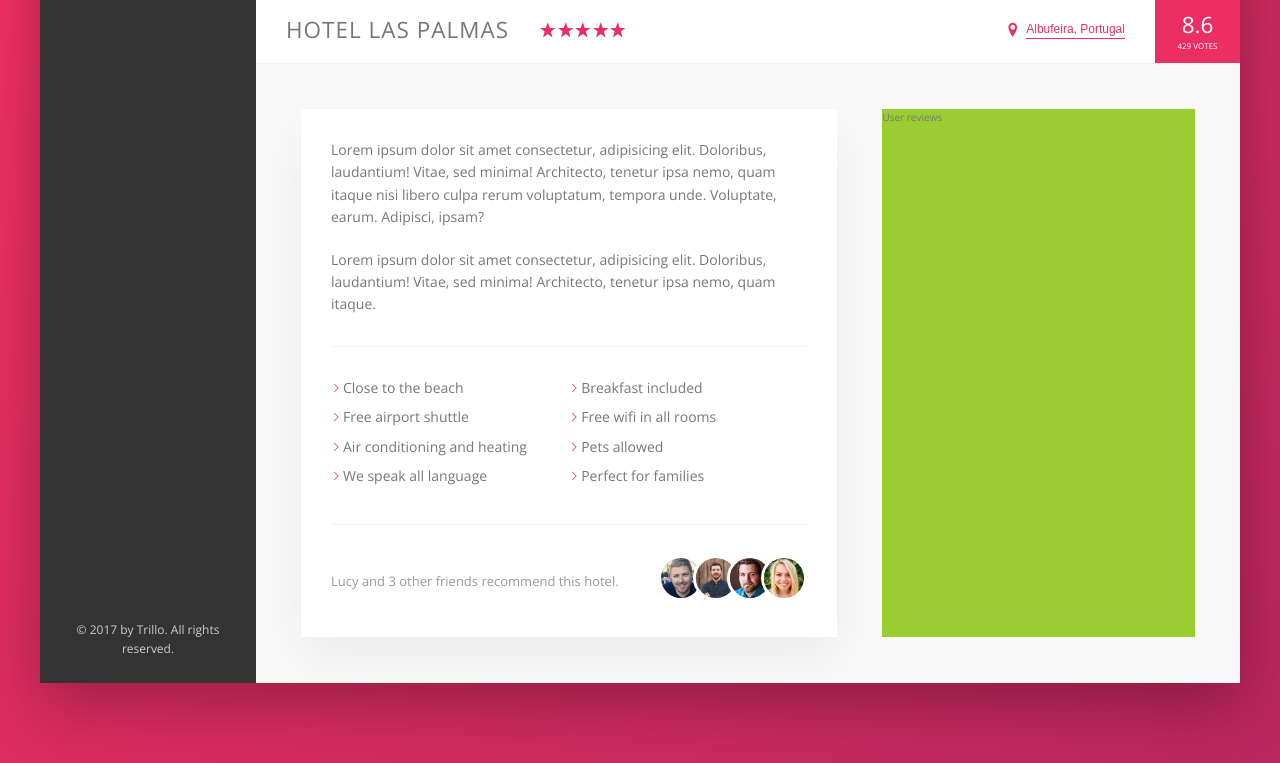
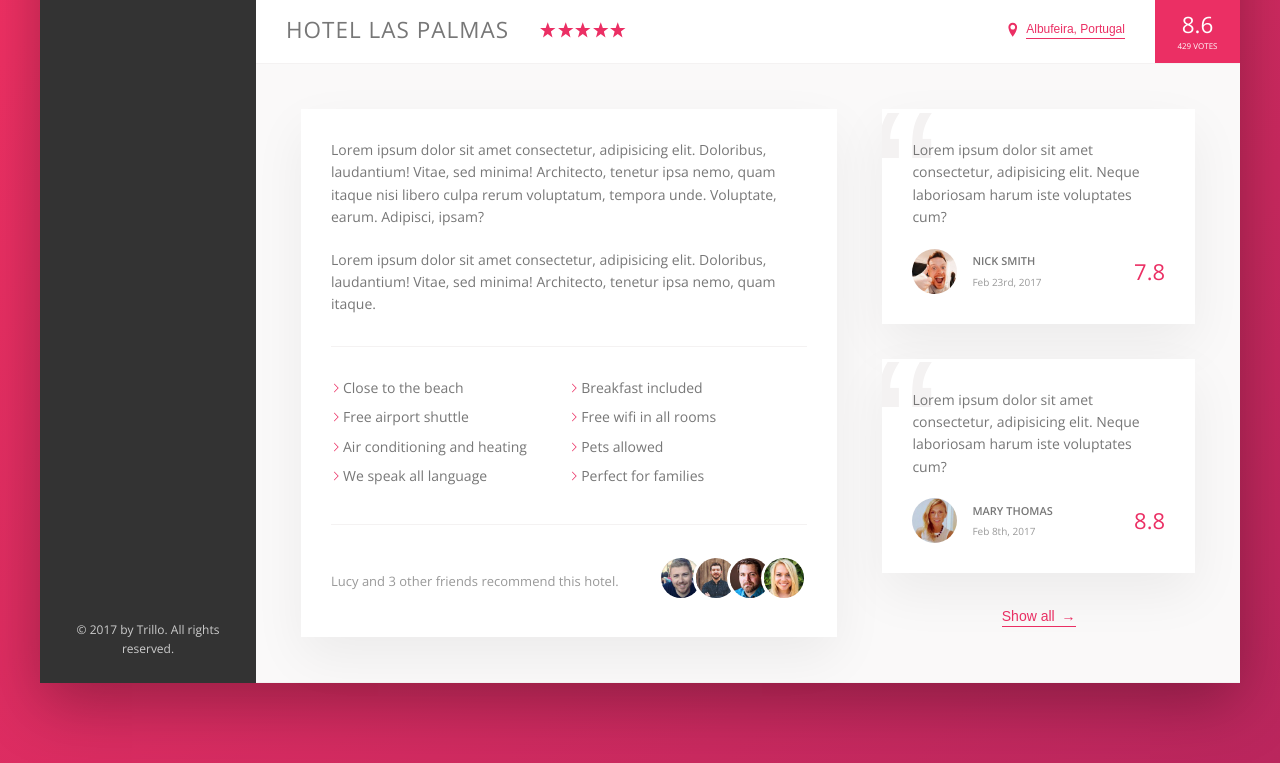
Before and after one commit to hafezfhmi/udemy-advanced-css-and-sass, a website: page Trillo/index.html in a window 1280 px wide. Shown: the part 538-1301 px from the top of the page. Drawn offline with nearby package versions, Linux system fonts and the light colour scheme.

Commit message:
Done section 7.84 (Building the User Reviews Section)

```diff
--- a/Trillo/index.html
+++ b/Trillo/index.html
@@ -11,7 +11,7 @@
     <link rel="stylesheet" href="css/style.css" />
     <link rel="shortcut icon" type="image/png" href="img/favicon.png" />
 
-    <title>trillo &mdash; Your all-in-one booking app</title>
+    <title>Trillo &mdash; Your all-in-one booking app</title>
   </head>
   <body>
     <div class="container">
@@ -207,7 +207,47 @@
               </div>
             </div>
 
-            <div class="user-reviews">User reviews</div>
+            <div class="user-reviews">
+              <figure class="review">
+                <blockquote class="review__text">
+                  Lorem ipsum dolor sit amet consectetur, adipisicing elit.
+                  Neque laboriosam harum iste voluptates cum?
+                </blockquote>
+                <figcaption class="review__user">
+                  <img
+                    src="img/user-1.jpg"
+                    alt="User 1"
+                    class="review__photo"
+                  />
+                  <div class="review__user-box">
+                    <p class="review__user-name">Nick Smith</p>
+                    <p class="review__user-date">Feb 23rd, 2017</p>
+                  </div>
+                  <div class="review__rating">7.8</div>
+                </figcaption>
+              </figure>
+
+              <figure class="review">
+                <blockquote class="review__text">
+                  Lorem ipsum dolor sit amet consectetur, adipisicing elit.
+                  Neque laboriosam harum iste voluptates cum?
+                </blockquote>
+                <figcaption class="review__user">
+                  <img
+                    src="img/user-2.jpg"
+                    alt="User 2"
+                    class="review__photo"
+                  />
+                  <div class="review__user-box">
+                    <p class="review__user-name">Mary Thomas</p>
+                    <p class="review__user-date">Feb 8th, 2017</p>
+                  </div>
+                  <div class="review__rating">8.8</div>
+                </figcaption>
+              </figure>
+
+              <button class="btn-inline">Show all <span>&rarr;</span></button>
+            </div>
           </div>
         </main>
       </div>
--- a/Trillo/sass/_components.scss
+++ b/Trillo/sass/_components.scss
@@ -271,8 +271,17 @@
   cursor: pointer;
   transition: all 0.2s;
 
+  & span {
+    margin-left: 3px;
+    transition: margin-left 0.2s;
+  }
+
   &:hover {
     color: var(--color-grey-dark-1);
+
+    span {
+      margin-left: 8px;
+    }
   }
 
   &:focus {
@@ -367,3 +376,66 @@
     }
   }
 }
+
+//-----------------
+// REVIEWS
+.review {
+  background-color: #fff;
+  box-shadow: var(--shadow-light);
+  padding: 3rem;
+  margin-bottom: 3.5rem;
+  position: relative;
+  overflow: hidden;
+
+  &__text {
+    margin-bottom: 2rem;
+    position: relative;
+    z-index: 10;
+  }
+
+  &__user {
+    display: flex;
+    align-items: center;
+  }
+
+  &__photo {
+    height: 4.5rem;
+    width: 4.5rem;
+    border-radius: 50%;
+    margin-right: 1.5rem;
+  }
+
+  &__user-box {
+    margin-right: auto;
+  }
+
+  &__user-name {
+    font-size: 1.1rem;
+    font-weight: 600;
+    text-transform: uppercase;
+    margin-bottom: 0.4rem;
+  }
+
+  &__user-date {
+    font-size: 1rem;
+    color: var(--color-grey-dark-3);
+  }
+
+  &__rating {
+    color: var(--color-primary);
+    font-size: 2.2rem;
+    font-weight: 300;
+  }
+
+  &::before {
+    content: '\201C';
+    position: absolute;
+    top: -2.75rem;
+    left: -1rem;
+    line-height: 1;
+    font-size: 20rem;
+    color: var(--color-grey-light-2);
+    font-family: sans-serif;
+    z-index: 1;
+  }
+}
--- a/Trillo/sass/_layout.scss
+++ b/Trillo/sass/_layout.scss
@@ -37,6 +37,7 @@
 }
 
 .detail {
+  font-size: 1.4rem;
   display: flex;
   padding: 4.5rem;
   background-color: var(--color-grey-light-1);
@@ -44,7 +45,6 @@
 }
 
 .description {
-  font-size: 1.4rem;
   background-color: #fff;
   box-shadow: var(--shadow-light);
   padding: 3rem;
@@ -53,6 +53,9 @@
 }
 
 .user-reviews {
-  background-color: yellowgreen;
   flex: 1;
+
+  display: flex;
+  flex-direction: column;
+  align-items: center;
 }
```
Also changed, not shown: Trillo/css/style.css.
